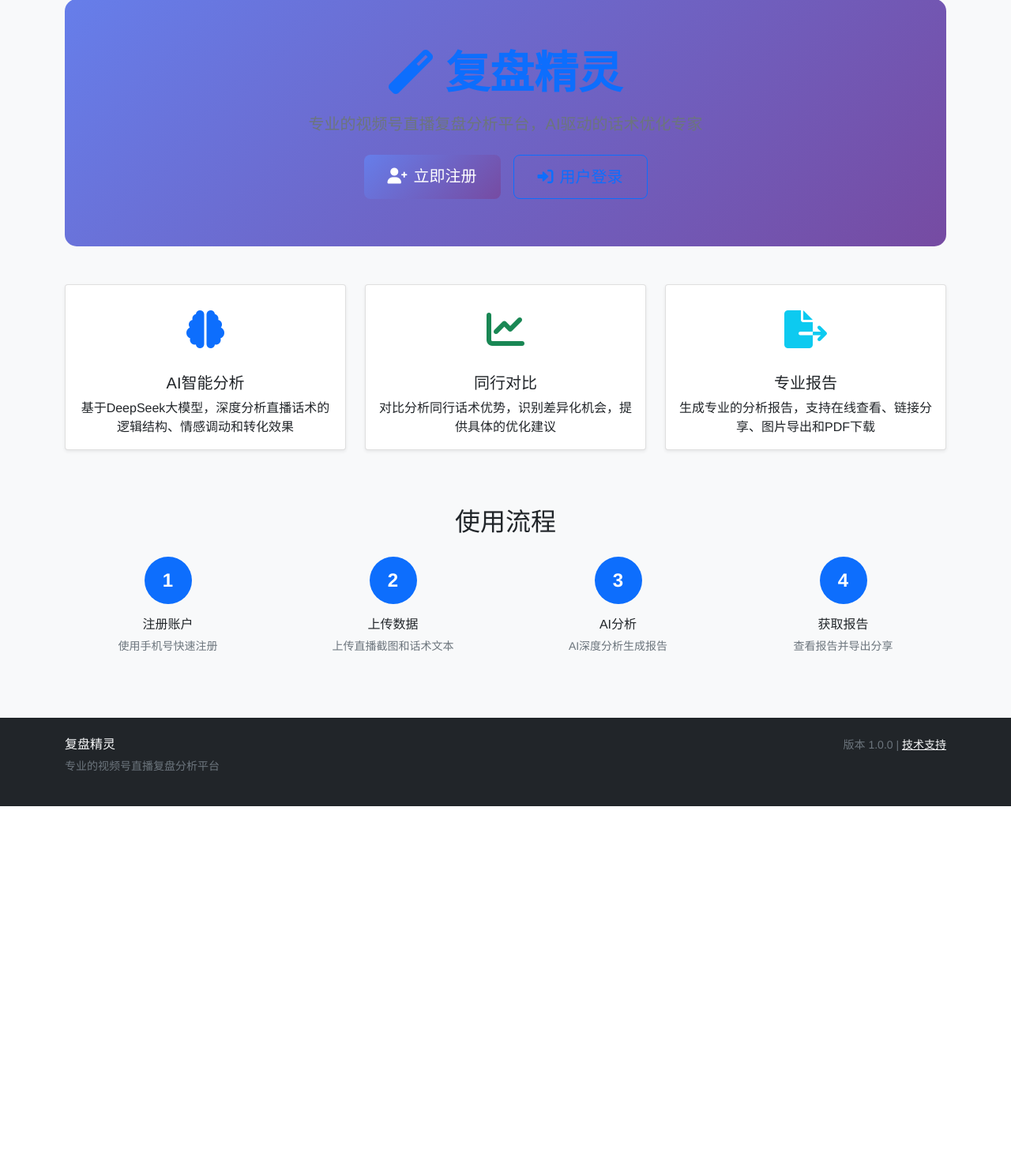
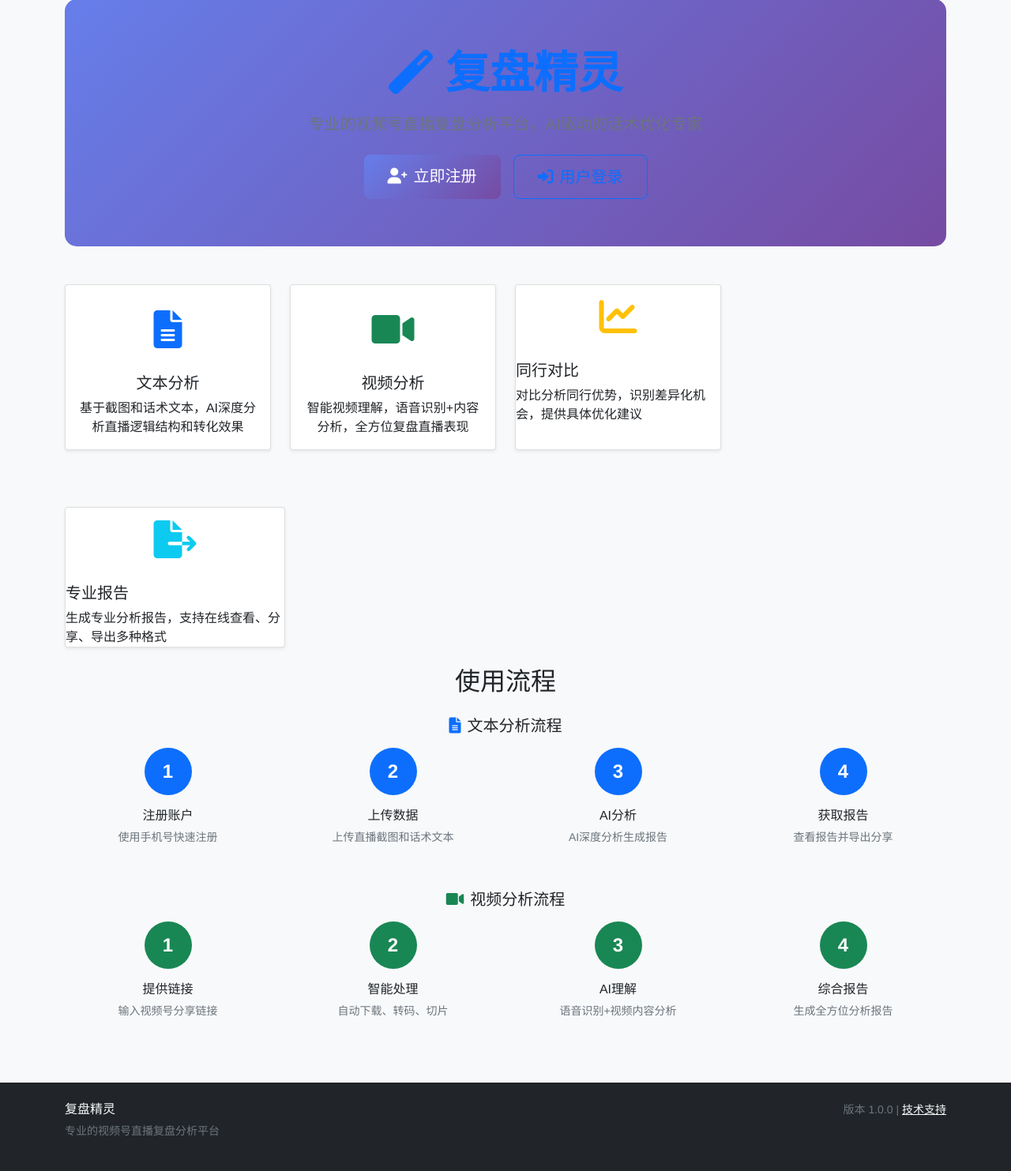
Before and after one commit to luohao0705-lang/fpjinlin, a PHP site: page / in a window 1280 px wide. Shown: the part 111-1594 px from the top of the page at 79% size. Before the commit the page ends 1132 px from the top, so only its background shows below. Run offline with PHP 8.4, Linux system fonts and the light colour scheme.

Commit message:
Auto update on 2025/09/08 周一 19:23:17.02

```diff
--- a/index.php
+++ b/index.php
@@ -47,7 +47,10 @@ if ($isLoggedIn) {
                     </li>
                     <?php if ($isLoggedIn): ?>
                     <li class="nav-item">
-                        <a class="nav-link" href="create_analysis.php">创建分析</a>
+                        <a class="nav-link" href="create_analysis.php">文本分析</a>
+                    </li>
+                    <li class="nav-item">
+                        <a class="nav-link" href="create_video_analysis.php">视频分析</a>
                     </li>
                     <li class="nav-item">
                         <a class="nav-link" href="my_orders.php">我的订单</a>
@@ -112,7 +115,10 @@ if ($isLoggedIn) {
                     <?php else: ?>
                     <div class="d-grid gap-2 d-md-flex justify-content-md-center">
                         <a href="create_analysis.php" class="btn btn-primary btn-lg me-md-2">
-                            <i class="fas fa-plus me-2"></i>创建分析
+                            <i class="fas fa-file-text me-2"></i>文本分析
+                        </a>
+                        <a href="create_video_analysis.php" class="btn btn-success btn-lg me-md-2">
+                            <i class="fas fa-video me-2"></i>视频分析
                         </a>
                         <a href="my_orders.php" class="btn btn-outline-primary btn-lg">
                             <i class="fas fa-list me-2"></i>我的订单
@@ -125,38 +131,48 @@ if ($isLoggedIn) {
 
         <!-- 功能特色 -->
         <div class="row mb-5">
-            <div class="col-lg-4 mb-4">
+            <div class="col-lg-3 mb-4">
                 <div class="card h-100 shadow-sm">
                     <div class="card-body text-center">
                         <div class="feature-icon mb-3">
-                            <i class="fas fa-brain fa-3x text-primary"></i>
+                            <i class="fas fa-file-text fa-3x text-primary"></i>
                         </div>
-                        <h5 class="card-title">AI智能分析</h5>
-                        <p class="card-text">基于DeepSeek大模型，深度分析直播话术的逻辑结构、情感调动和转化效果</p>
+                        <h5 class="card-title">文本分析</h5>
+                        <p class="card-text">基于截图和话术文本，AI深度分析直播逻辑结构和转化效果</p>
                     </div>
                 </div>
             </div>
 
-            <div class="col-lg-4 mb-4">
+            <div class="col-lg-3 mb-4">
                 <div class="card h-100 shadow-sm">
                     <div class="card-body text-center">
                         <div class="feature-icon mb-3">
-                            <i class="fas fa-chart-line fa-3x text-success"></i>
+                            <i class="fas fa-video fa-3x text-success"></i>
                         </div>
-                        <h5 class="card-title">同行对比</h5>
-                        <p class="card-text">对比分析同行话术优势，识别差异化机会，提供具体的优化建议</p>
+                        <h5 class="card-title">视频分析</h5>
+                        <p class="card-text">智能视频理解，语音识别+内容分析，全方位复盘直播表现</p>
                     </div>
                 </div>
             </div>
 
-            <div class="col-lg-4 mb-4">
+            <div class="col-lg-3 mb-4">
                 <div class="card h-100 shadow-sm">
-                    <div class="card-body text-center">
-                        <div class="feature-icon mb-3">
-                            <i class="fas fa-file-export fa-3x text-info"></i>
+                    <div class="feature-icon mb-3">
+                        <i class="fas fa-chart-line fa-3x text-warning"></i>
+                        </div>
+                        <h5 class="card-title">同行对比</h5>
+                        <p class="card-text">对比分析同行优势，识别差异化机会，提供具体优化建议</p>
+                    </div>
+                </div>
+            </div>
+
+            <div class="col-lg-3 mb-4">
+                <div class="card h-100 shadow-sm">
+                    <div class="feature-icon mb-3">
+                        <i class="fas fa-file-export fa-3x text-info"></i>
                         </div>
                         <h5 class="card-title">专业报告</h5>
-                        <p class="card-text">生成专业的分析报告，支持在线查看、链接分享、图片导出和PDF下载</p>
+                        <p class="card-text">生成专业分析报告，支持在线查看、分享、导出多种格式</p>
                     </div>
                 </div>
             </div>
@@ -166,7 +182,14 @@ if ($isLoggedIn) {
         <div class="row mb-5">
             <div class="col-12">
                 <h2 class="text-center mb-4">使用流程</h2>
-                <div class="row">
+
+                <!-- 文本分析流程 -->
+                <div class="row mb-4">
+                    <div class="col-12">
+                        <h5 class="text-center mb-3">
+                            <i class="fas fa-file-text me-2 text-primary"></i>文本分析流程
+                        </h5>
+                    </div>
                     <div class="col-md-3 text-center mb-3">
                         <div class="step-number bg-primary text-white rounded-circle d-inline-flex align-items-center justify-content-center mb-3" style="width: 60px; height: 60px;">
                             <span class="fw-bold">1</span>
@@ -194,6 +217,43 @@ if ($isLoggedIn) {
                         </div>
                         <h6>获取报告</h6>
                         <p class="text-muted small">查看报告并导出分享</p>
+                    </div>
+                </div>
+
+                <!-- 视频分析流程 -->
+                <div class="row">
+                    <div class="col-12">
+                        <h5 class="text-center mb-3">
+                            <i class="fas fa-video me-2 text-success"></i>视频分析流程
+                        </h5>
+                    </div>
+                    <div class="col-md-3 text-center mb-3">
+                        <div class="step-number bg-success text-white rounded-circle d-inline-flex align-items-center justify-content-center mb-3" style="width: 60px; height: 60px;">
+                            <span class="fw-bold">1</span>
+                        </div>
+                        <h6>提供链接</h6>
+                        <p class="text-muted small">输入视频号分享链接</p>
+                    </div>
+                    <div class="col-md-3 text-center mb-3">
+                        <div class="step-number bg-success text-white rounded-circle d-inline-flex align-items-center justify-content-center mb-3" style="width: 60px; height: 60px;">
+                            <span class="fw-bold">2</span>
+                        </div>
+                        <h6>智能处理</h6>
+                        <p class="text-muted small">自动下载、转码、切片</p>
+                    </div>
+                    <div class="col-md-3 text-center mb-3">
+                        <div class="step-number bg-success text-white rounded-circle d-inline-flex align-items-center justify-content-center mb-3" style="width: 60px; height: 60px;">
+                            <span class="fw-bold">3</span>
+                        </div>
+                        <h6>AI理解</h6>
+                        <p class="text-muted small">语音识别+视频内容分析</p>
+                    </div>
+                    <div class="col-md-3 text-center mb-3">
+                        <div class="step-number bg-success text-white rounded-circle d-inline-flex align-items-center justify-content-center mb-3" style="width: 60px; height: 60px;">
+                            <span class="fw-bold">4</span>
+                        </div>
+                        <h6>综合报告</h6>
+                        <p class="text-muted small">生成全方位分析报告</p>
                     </div>
                 </div>
             </div>
```
Also changed, not shown: admin/index.php (+6 -1 lines), 5 other files.
